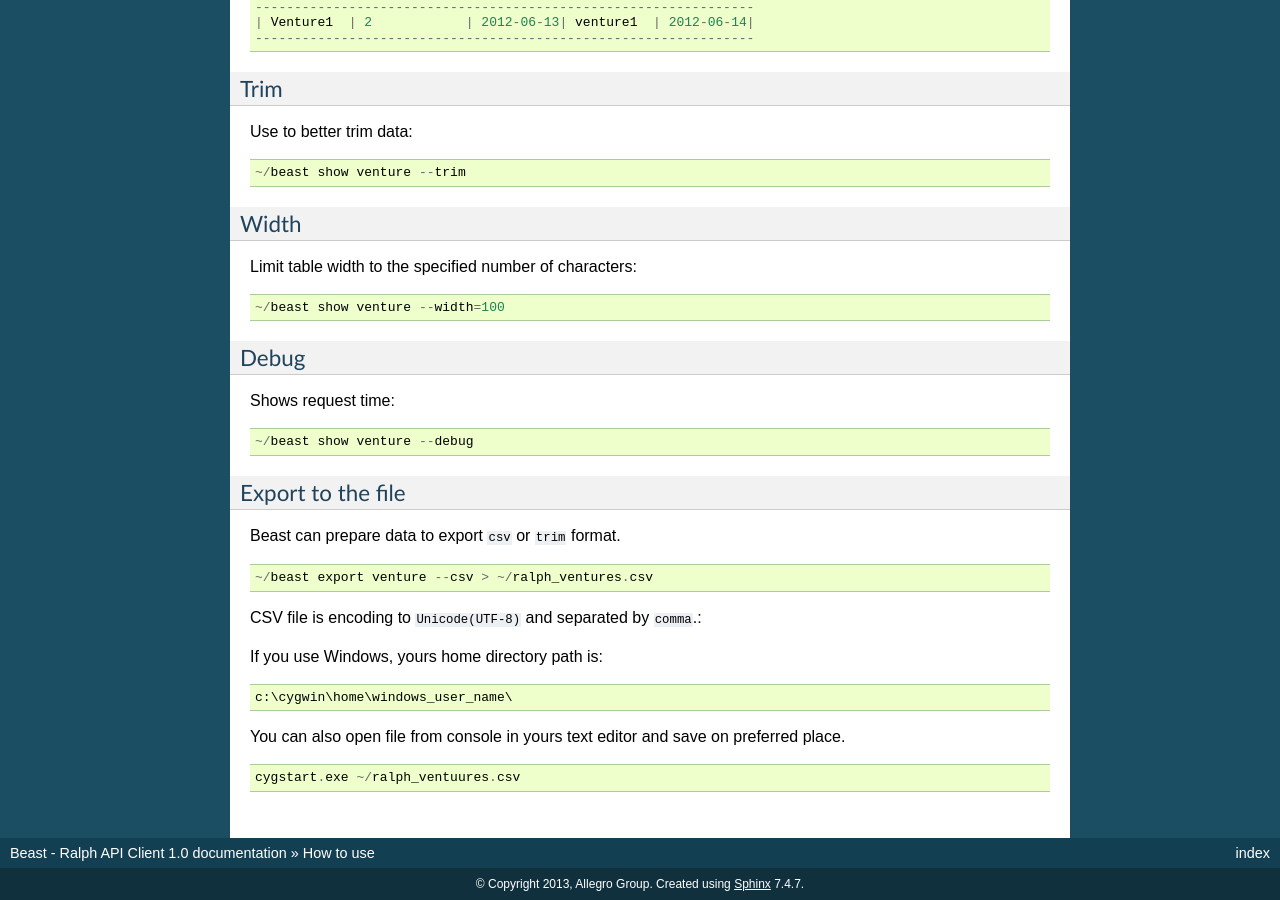
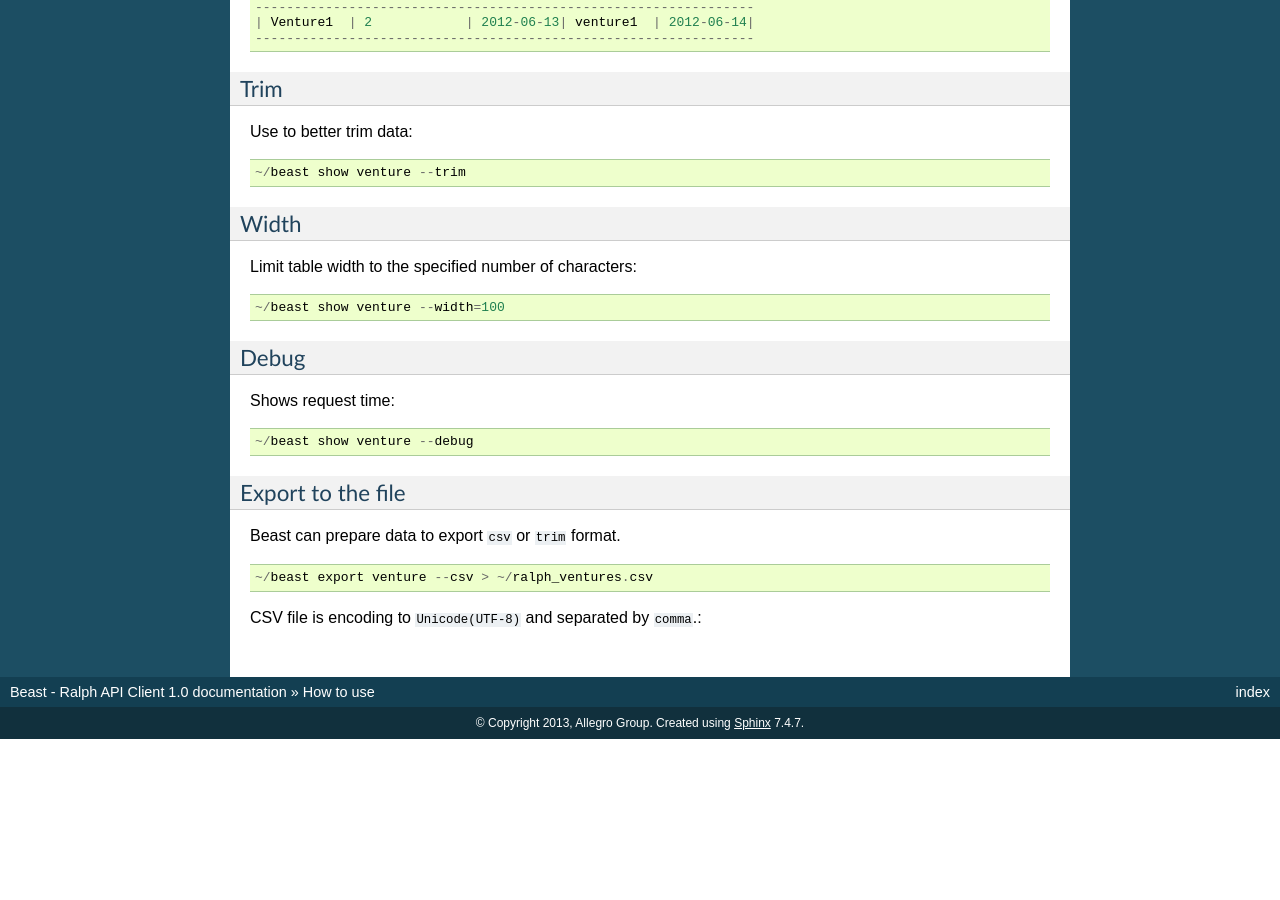
Before and after one commit to allegro/ralph-cli, a Sphinx documentation site: the page built from doc/how_to_use.rst, in a window 1280 px wide and 900 px high, scrolled down 2108 px. Built offline with Sphinx 7.4.7, drawn with Linux system fonts in a browser that asks for light colours; pages that are not in the unit, such as notebooks, are missing from menus; after the commit the page ends 2847 px from its top, so only the background shows below that.

Commit message:
Update documentation

```diff
--- a/doc/how_to_use.rst
+++ b/doc/how_to_use.rst
@@ -158,12 +158,3 @@ Beast can prepare data to export ``csv`` or ``trim`` format.
   ~/beast export venture --csv > ~/ralph_ventures.csv
 
 CSV file is encoding to ``Unicode(UTF-8)`` and separated by ``comma``.::
-
-If you use Windows, yours home directory path is: ::
-
-  c:\cygwin\home\windows_user_name\
-
-You can also open file from console in yours text editor and save on preferred
-place. ::
-
-  cygstart.exe ~/ralph_ventuures.csv
--- a/doc/install.rst
+++ b/doc/install.rst
@@ -8,7 +8,9 @@ installed.
 Windows
 -------
 
-Download ``beast.exe`` file and prepare the configuration file.
+Download `beast.exe` file and prepare the configuration file.
+
+.. _beast.exe: https://github.com/allegro/ralph_beast/raw/master/beast_windows.zip
 
 The configuration file should be placed in the same directory as ``beast.exe`` or home directory.
 Config file should be contain such data  :ref:`config_file`
@@ -41,4 +43,4 @@ Config file - example
   username="jan.kowalski"
   api_key="478457f9f32323201ebde8ef79cd9d3a028ced56747"
   url="https://ralph-url.com"
-  version="v0.9"
+  version="0.9"
```
